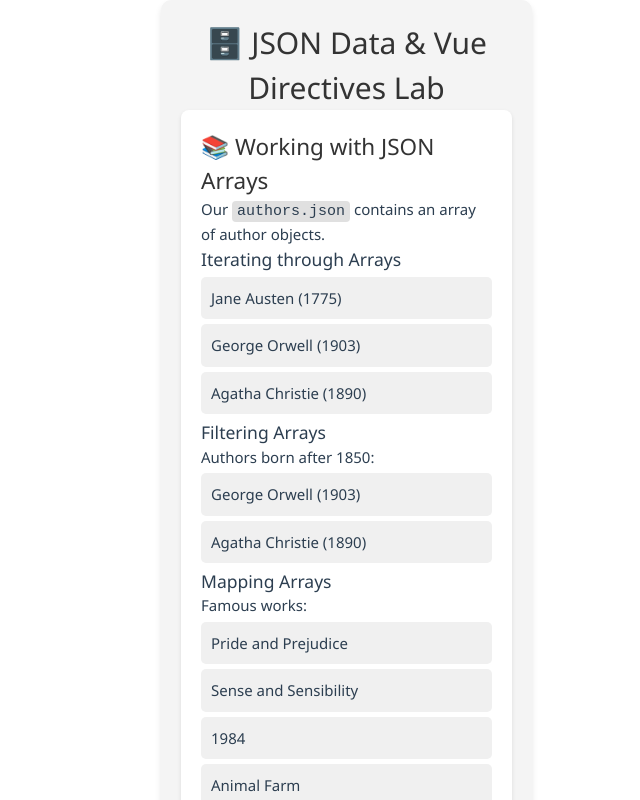
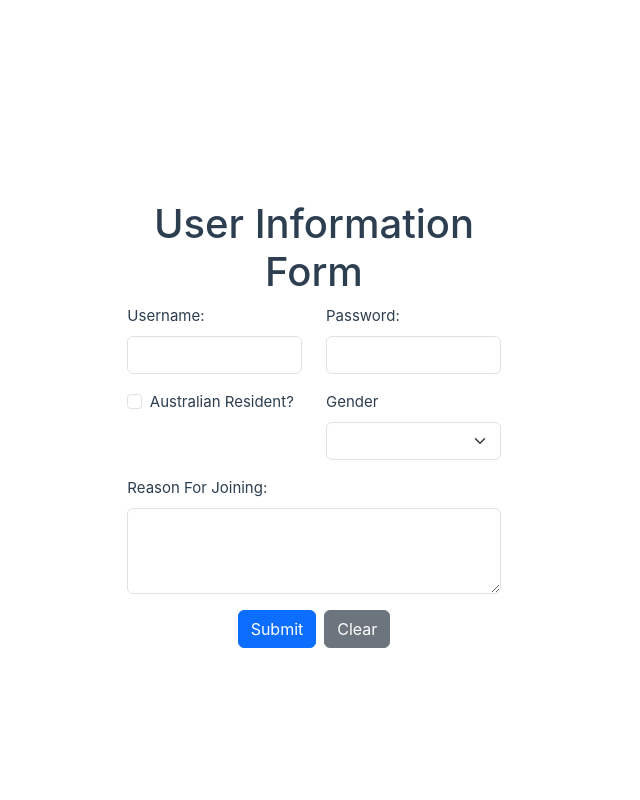
Before and after one commit to Jche0548/FIT5032-Efolio, a Vue app: page / in a window 1280 px wide. Shown: the top 800 px of the page, without its empty margins (28-668 px from the left). Built offline with nearby package versions, Linux system fonts and the light colour scheme.

Commit message:
Week3 eFolio Activity

```diff
--- a/package.json
+++ b/package.json
@@ -14,6 +14,7 @@
     "format": "prettier --write src/"
   },
   "dependencies": {
+    "bootstrap": "^5.3.7",
     "vue": "^3.5.18"
   },
   "devDependencies": {
--- a/src/App.vue
+++ b/src/App.vue
@@ -1,51 +1,39 @@
 <script setup>
 import HelloWorld from './components/HelloWorld.vue'
-import JSONLab from './components/JSONLab.vue' ;
+import JSONLab from './components/JSONLab.vue'
+import MyName from './components/MyName.vue'
 import TheWelcome from './components/TheWelcome.vue'
-import MyName from './components/MyName.vue'
+import Form from './components/Form.vue'
 </script>
 
 <template>
+  <!-- <JSONLab /> -->
+
+  <Form />
+
+  <!--
   <header>
     <img alt="Vue logo" class="logo" src="./assets/logo.svg" width="125" height="125" />
-
     <div class="wrapper">
-      <!-- <HelloWorld msg="You did it!" />
-       <MyName />  -->
-       <JSONLab />
+      <HelloWorld msg="You did it!" />
+      <MyName />
     </div>
   </header>
+  -->
 
-  <!-- <main>
+  <!--
+  <main>
     <TheWelcome />
-  </main> -->
+  </main>
+  -->
 </template>
 
 <style scoped>
-header {
-  line-height: 1.5;
-}
-
-.logo {
-  display: block;
-  margin: 0 auto 2rem;
-}
-
+header { line-height: 1.5; }
+.logo { display: block; margin: 0 auto 2rem; }
 @media (min-width: 1024px) {
-  header {
-    display: flex;
-    place-items: center;
-    padding-right: calc(var(--section-gap) / 2);
-  }
-
-  .logo {
-    margin: 0 2rem 0 0;
-  }
-
-  header .wrapper {
-    display: flex;
-    place-items: flex-start;
-    flex-wrap: wrap;
-  }
+  header { display: flex; place-items: center; padding-right: calc(var(--section-gap) / 2); }
+  .logo { margin: 0 2rem 0 0; }
+  header .wrapper { display: flex; place-items: flex-start; flex-wrap: wrap; }
 }
 </style>
--- /dev/null
+++ b/src/components/Form.vue
@@ -0,0 +1,122 @@
+<template>
+    <div class="container mt-5">
+      <div class="row">
+        <div class="col-md-8 offset-md-2">
+          <h1 class="text-center">User Information Form</h1>
+
+          <form @submit.prevent="submitForm">
+            <div class="row mb-3">
+              <div class="col-md-6">
+                <label for="username" class="form-label">Username:</label>
+                <input type="text" class="form-control" id="username" v-model="formData.username">
+              </div>
+              <div class="col-md-6">
+                <label for="password" class="form-label">Password:</label>
+                <input
+                  type="password"
+                  class="form-control"
+                  id="password"
+                  v-model="formData.password"
+                >
+              </div>
+            </div>
+
+            <div class="row mb-3">
+              <div class="col-md-6">
+                <div class="form-check">
+                  <input
+                    type="checkbox"
+                    class="form-check-input"
+                    id="isAustralian"
+                    v-model="formData.isAustralian"
+                  >
+                  <label class="form-check-label" for="isAustralian">Australian Resident?</label>
+                </div>
+              </div>
+              <div class="col-md-6">
+                <label for="gender" class="form-label">Gender</label>
+                <select class="form-select" id="gender" v-model="formData.gender">
+                  <option value="male">Male</option>
+                  <option value="female">Female</option>
+                  <option value="other">Other</option>
+                </select>
+              </div>
+            </div>
+
+            <div class="mb-3">
+              <label for="reason" class="form-label">Reason For Joining:</label>
+              <textarea
+                class="form-control"
+                id="reason"
+                rows="3"
+                v-model="formData.reason"
+              ></textarea>
+            </div>
+
+            <div class="text-center">
+              <button type="submit" class="btn btn-primary me-2">Submit</button>
+              <button type="button" class="btn btn-secondary" @click="clearForm">Clear</button>
+            </div>
+          </form>
+          <div class="row mt-5" v-if="submittedCards.length">
+   <div class="d-flex flex-wrap justify-content-start">
+      <div v-for="(card, index) in submittedCards" :key="index" class="card m-2" style="width: 18rem;">
+         <div class="card-header">
+            User Information
+         </div>
+         <ul class="list-group list-group-flush">
+            <li class="list-group-item">Username: {{ card.username }}</li>
+            <li class="list-group-item">Password: {{ card.password }}</li>
+            <li class="list-group-item">Australian Resident: {{ card.isAustralian ? 'Yes' : 'No' }}</li>
+            <li class="list-group-item">Gender: {{ card.gender }}</li>
+            <li class="list-group-item">Reason: {{ card.reason }}</li>
+         </ul>
+      </div>
+   </div>
+</div>
+
+
+
+        </div>
+      </div>
+    </div>
+  </template>
+
+  <script setup>
+  import { ref } from 'vue'
+
+  const formData = ref({
+    username: '',
+    password: '',
+    isAustralian: false,
+    reason: '',
+    gender: '',
+  })
+
+  const submittedCards = ref([])
+
+  const submitForm = () => {
+    submittedCards.value.push({ ...formData.value })
+  }
+
+  const clearForm = () => {
+    formData.value = { username: '', password: '', isAustralian: false, reason: '', gender: '' }
+  }
+  </script>
+
+  <style scoped>
+  .card {
+   border: 1px solid #ccc;
+   border-radius: 10px;
+   box-shadow: 0 2px 4px rgba(0, 0, 0, 0.1);
+   }
+   .card-header {
+   background-color: #275FDA;
+   color: white;
+   padding: 10px;
+   border-radius: 10px 10px 0 0;
+   }
+   .list-group-item {
+   padding: 10px;
+   }
+  </style>
--- a/src/main.js
+++ b/src/main.js
@@ -1,6 +1,8 @@
+import 'bootstrap/dist/css/bootstrap.min.css'
 import './assets/main.css'
-
+// import './style.css'
 import { createApp } from 'vue'
 import App from './App.vue'
 
+
 createApp(App).mount('#app')
--- /dev/null
+++ b/src/style.css
@@ -0,0 +1,20 @@
+ /* Tag selectors */
+ h1 {
+    text-align: center;
+    margin-top: 20px;
+    text-shadow: 4px 4px 8px rgba(0, 0, 0, 0.5);
+}
+
+ /* ID selectors */
+ #username:focus,
+ #password:focus,
+ #isAustralian:focus,
+ #reason:focus {
+     border-color: #FF6347; /* More obvious border color change (Tomato) */
+     background-color: #FFEBE8; /* Light background color change */
+ }
+
+ /* Attribute selectors */
+select[id="gender"] {
+    background-color: #d3d3d3; /* Default background color set to gray */
+}
```
Also changed, not shown: 1 other file (tests, documents, lock files or other folders).
